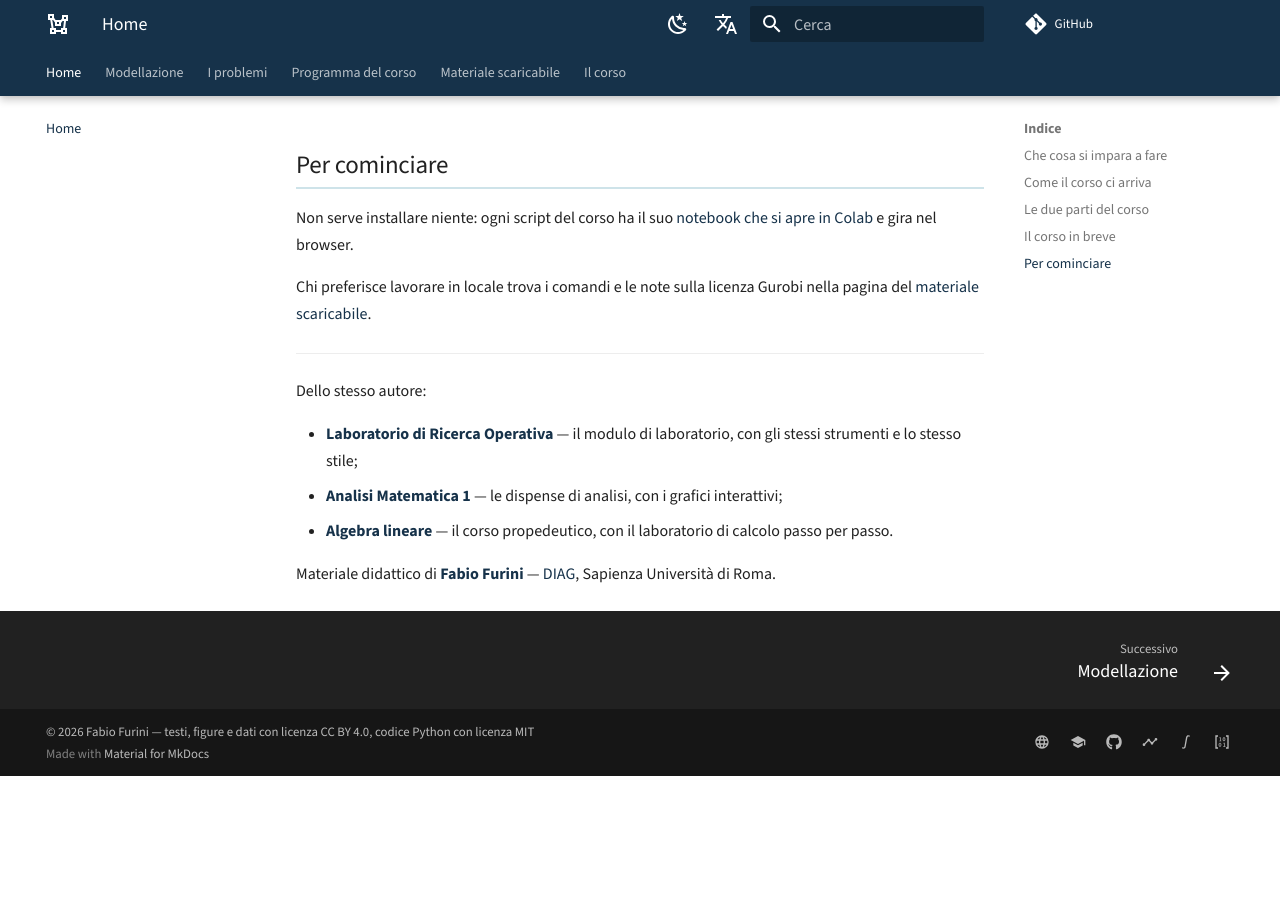
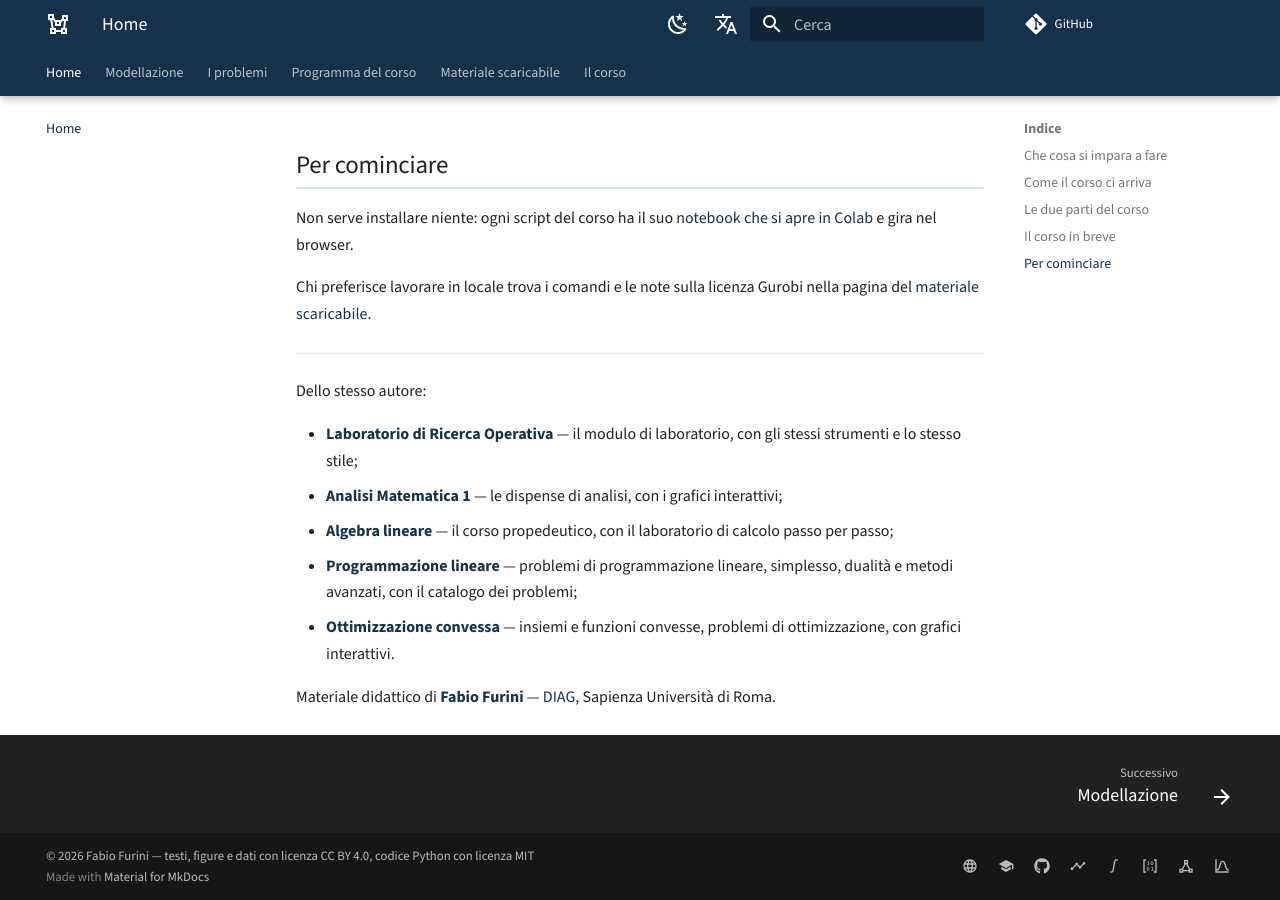
Before and after one commit to fabiofurini/modellazione-mip, an MkDocs documentation site: the page built from docs/index.md, in a window 1280 px wide and 900 px high, scrolled down 2695 px. Built offline with MkDocs 1.6.1 and Material for MkDocs 9.7.7, drawn with Linux system fonts in a browser that asks for light colours; comment, search, counter and statistics services are not loaded; before the commit the page ends 3471 px from its top, so only the background shows below that.

Commit message:
Collegamenti ai corsi Programmazione lineare e Ottimizzazione convessa / links to the Linear Programming and Convex Optimization courses
Aggiunti nel piè di pagina, nella home (Dello stesso autore) e nel README (Della stessa collana).

Co-Authored-By: Claude Opus 5.5 <noreply@anthropic.com>

```diff
--- a/docs/index.md
+++ b/docs/index.md
@@ -139,7 +139,9 @@ Dello stesso autore:
 
 - **[Laboratorio di Ricerca Operativa](https://fabiofurini.github.io/laboratorio-ricerca-operativa/)** — il modulo di laboratorio, con gli stessi strumenti e lo stesso stile;
 - **[Analisi Matematica 1](https://fabiofurini.github.io/analisi-matematica-1/)** — le dispense di analisi, con i grafici interattivi;
-- **[Algebra lineare](https://fabiofurini.github.io/algebra-lineare/)** — il corso propedeutico, con il laboratorio di calcolo passo per passo.
+- **[Algebra lineare](https://fabiofurini.github.io/algebra-lineare/)** — il corso propedeutico, con il laboratorio di calcolo passo per passo;
+- **[Programmazione lineare](https://fabiofurini.github.io/programmazione-lineare/)** — problemi di programmazione lineare, simplesso, dualità e metodi avanzati, con il catalogo dei problemi;
+- **[Ottimizzazione convessa](https://fabiofurini.github.io/ottimizzazione-convessa/)** — insiemi e funzioni convesse, problemi di ottimizzazione, con grafici interattivi.
 
 Materiale didattico di **[Fabio Furini](https://fabiofurini.github.io/)** —
 [DIAG](https://www.diag.uniroma1.it/), Sapienza Università di Roma.
--- a/mkdocs.yml
+++ b/mkdocs.yml
@@ -66,6 +66,12 @@ extra:
     - icon: material/matrix
       link: https://fabiofurini.github.io/algebra-lineare/
       name: Algebra lineare
+    - icon: material/vector-triangle
+      link: https://fabiofurini.github.io/programmazione-lineare/
+      name: Programmazione lineare
+    - icon: material/chart-bell-curve
+      link: https://fabiofurini.github.io/ottimizzazione-convessa/
+      name: Ottimizzazione convessa
   alternate:
     - name: Italiano
       link: https://fabiofurini.github.io/modellazione-mip/
```
Also changed, not shown: README.md (+2 -0 lines).
